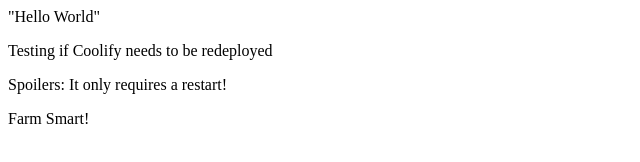
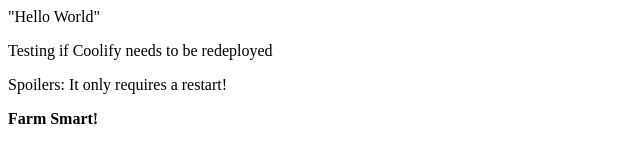
Before and after one commit to hollowknut/hollowknut.github.io, a plain HTML site: page index.html in a window 1280 px wide. Shown: the full height of the page, 0-640 px from the left. Drawn offline with Linux system fonts and the light colour scheme.

Commit message:
Update index.html

```diff
--- a/index.html
+++ b/index.html
@@ -1,4 +1,4 @@
 <p>"Hello World"</p>
 <p>Testing if Coolify needs to be redeployed</p>
 <p>Spoilers: It only requires a restart!</p>
-<p>Farm Smart!</p>
+<p><b>Farm Smart!</b></p>
```
